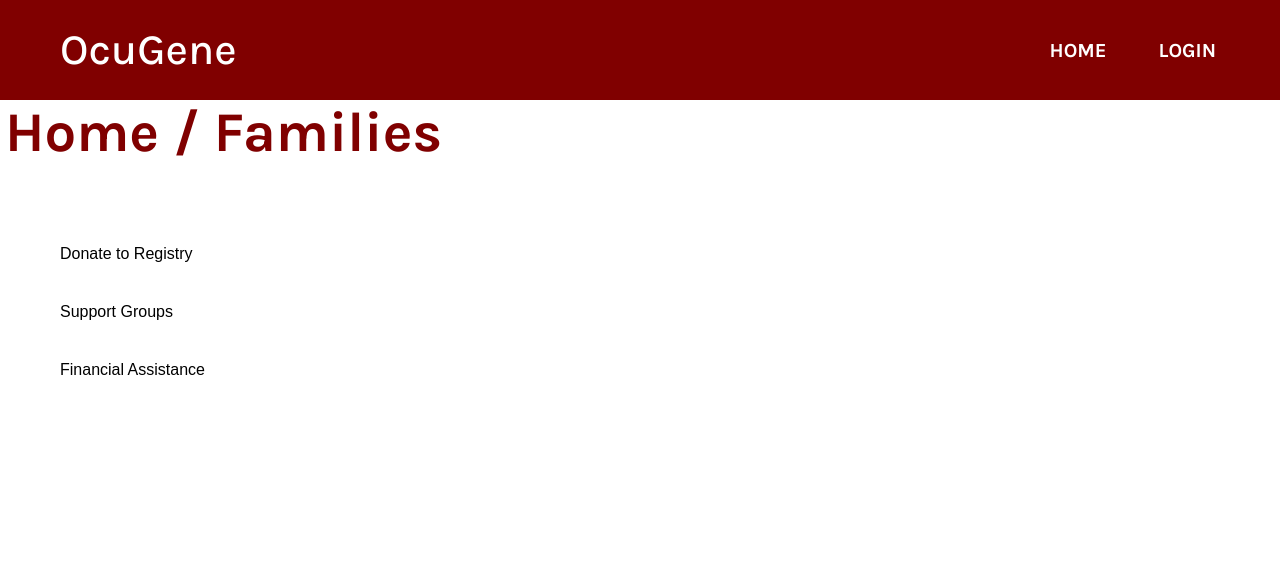
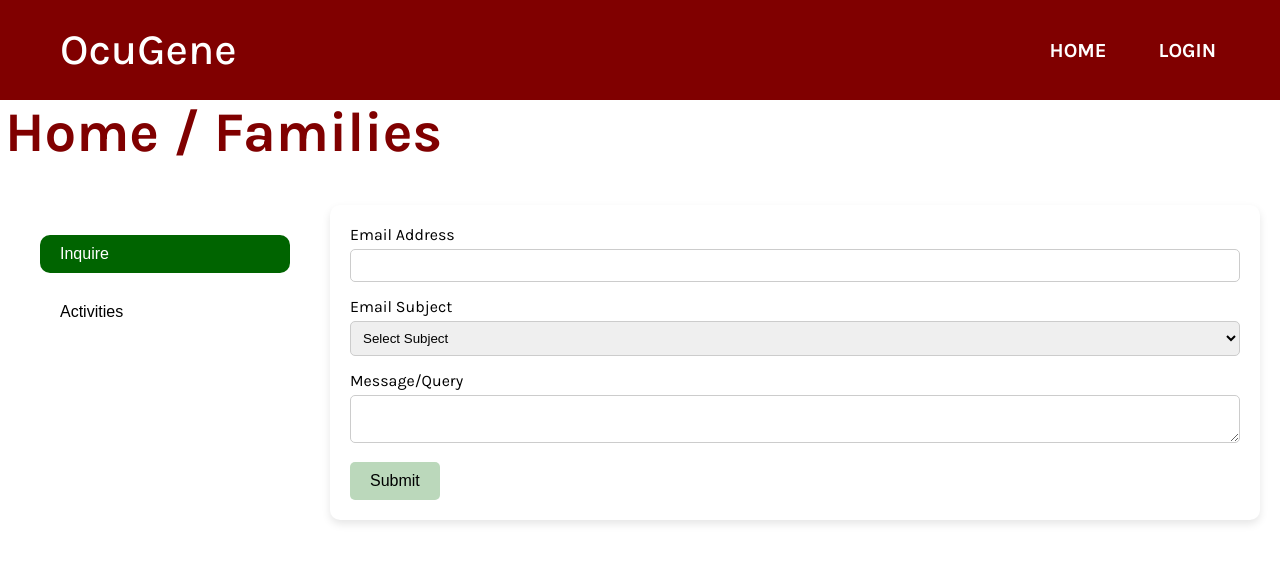
Before and after one commit to ocugene/OcuGene-Frontend, a Next.js app: page /families in a window 1280 px wide. Shown: the top 562 px of the page. Built offline with nearby package versions, Linux system fonts and the light colour scheme.

Commit message:
combined donation and financial assistance inquiries and connected families activities to backend

```diff
--- a/app/(basic-pages)/families/page.js
+++ b/app/(basic-pages)/families/page.js
@@ -3,13 +3,12 @@
 import React, { useState } from 'react';
 import NavbarLanding from '@/components/navbarLanding';
 import SidebarFamilies from '@/components/familiesSideBar';
-import Donate from '@/components/familiesDonate';
-import Support from '@/components/familiesSupGrp';
-import Financial from '@/components/familiesFinAsst';
+import Inquire from '@/components/familiesInquire';
+import Activities from '@/components/familiesActivities';
 import './families.css';
 
 const FamiliesPage = () => {
-  const [activeComponent, setActiveComponent] = useState('');
+  const [activeComponent, setActiveComponent] = useState('inquire');
 
   const handleButtonClick = (componentName) => {
     setActiveComponent(componentName);
@@ -24,9 +23,8 @@ const FamiliesPage = () => {
       <div className="families-container">
         <SidebarFamilies onButtonClick={handleButtonClick} />
         <div className="content">
-          {activeComponent === 'donate' && <Donate />}
-          {activeComponent === 'support' && <Support />}
-          {activeComponent === 'financial' && <Financial />}
+          {activeComponent === 'inquire' && <Inquire />}
+          {activeComponent === 'activities' && <Activities />}
         </div>
       </div>
     </div>
--- /dev/null
+++ b/components/familiesActivities.js
@@ -0,0 +1,99 @@
+import {React, useState, useEffect} from 'react';
+import './familiesActivities.css';
+
+const FamiliesSupGrp = () => {
+  const [events, setEvents] = useState([
+    // {
+    //   id: 1,
+    //   title: 'Symposium on Genetic Disorders',
+    //   type: 'Symposium',
+    //   date: '2023-10-15',
+    //   time: '10:00AM - 02:00PM',
+    //   location: 'Community Hall, City Center'
+    // },
+    // {
+    //   id: 2,
+    //   title: 'Charity Concert for Rare Diseases',
+    //   type: 'Concert',
+    //   date: '2023-11-05',
+    //   time: '06:00PM - 09:00PM',
+    //   location: 'Grand Auditorium, Downtown'
+    // },
+    // {
+    //   id: 3,
+    //   title: 'Monthly Support Group Meeting',
+    //   type: 'Support Group',
+    //   date: '2023-12-01',
+    //   time: '04:00PM - 06:00PM',
+    //   location: 'Health Center, Westside'
+    // }
+  ]);
+
+  const transformEventData = (serverData) => {
+    return serverData.map((event) => {
+      // Parse the date to 'YYYY-MM-DD'
+      const eventDate = new Date(event.date);
+      const formattedDate = eventDate.toISOString().slice(0, 10);
+
+      // Convert start and end times to 12-hour format
+      const formatTime = (time) => {
+        let [hour, minute] = time.split(':');
+        const isPM = hour >= 12;
+        hour = hour % 12 || 12;
+        const suffix = isPM ? 'PM' : 'AM';
+        return `${String(hour).padStart(2, '0')}:${minute}${suffix}`;
+      };
+
+      const startTime = formatTime(event.startTime);
+      const endTime = formatTime(event.endTime);
+
+      return {
+        id: event.activityID,
+        title: event.title,
+        type: event.activityType,
+        date: formattedDate,
+        time: `${startTime} - ${endTime}`,
+        location: event.location,
+      };
+    });
+  };
+
+  useEffect(() => {
+
+    fetch('http://localhost:8080/activity/get-all', {
+      method: 'GET',
+    })
+    .then(response => {
+      if (!response.ok) {
+        throw new Error('Network response was not ok');
+      }
+      return response.json();
+    })
+    .then(data => {
+      setEvents(transformEventData(data));
+    })
+    .catch(error => {
+      console.error('Error:', error);
+      // Handle errors here
+    });
+
+  }, [])
+
+  return (
+    <div>
+      {events.map((event, index) => (
+        <div key={index} className="event-card">
+          <h2 className="event-title">{event.title}</h2>
+          <ul className="event-details">
+            <li>{event.type}</li>
+            <li>{event.date}</li>
+            <li>{event.time}</li>
+            <li>{event.location}</li>
+          </ul>
+        </div>
+      ))}
+    </div>
+  );
+};
+
+export default FamiliesSupGrp;
--- a/components/familiesFinAsst.css
+++ /dev/null
@@ -1,44 +0,0 @@
-@import url('https://fonts.googleapis.com/css2?family=Karla:wght@400;700&display=swap');
-
-.finasst-form {
-    flex-grow: 1;
-    background-color: white;
-    padding: 20px;
-    border-radius: 10px;
-    box-shadow: 0 4px 8px rgba(0, 0, 0, 0.1);
-    font-family: 'Karla', sans-serif;
-}
-
-.form-group {
-  margin-bottom: 15px;
-}
-
-.form-group label {
-  display: block;
-  margin-bottom: 5px;
-}
-
-.form-group input,
-.form-group textarea {
-  width: 100%;
-  padding: 8px;
-  box-sizing: border-box;
-  border: 1px solid #ccc;
-  border-radius: 5px;
-}
-
-.submit-button {
-  background-color: #BBD8BB;
-  color: black;
-  border: none;
-  border-radius: 5px;
-  padding: 10px 20px;
-  cursor: pointer;
-  font-size: 1em;
-  /* width: 100%; */
-}
-
-.submit-button:hover {
-  background-color: darkgreen;
-  color: white;
-}
--- a/components/familiesFinAsst.js
+++ /dev/null
@@ -1,45 +0,0 @@
-import React, { useState } from 'react';
-import './familiesFinAsst.css';
-
-const FamiliesFinAsst = () => {
-  const [email, setEmail] = useState('');
-  const [message, setMessage] = useState('');
-
-  const handleSubmit = (e) => {
-    e.preventDefault();
-    if (window.confirm('Are you sure you want to submit this form?')) {
-      // Handle form submission logic here
-      console.log('Email:', email);
-      console.log('Message:', message);
-    }
-  };
-
-  return (
-    <div>
-      <form onSubmit={handleSubmit} className="finasst-form">
-        <div className="form-group">
-          <label htmlFor="email">Email Address</label>
-          <input
-            type="text"
-            id="email"
-            value={email}
-            onChange={(e) => setEmail(e.target.value)}
-            required
-          />
-        </div>
-        <div className="form-group">
-          <label htmlFor="message">Message/Query</label>
-          <textarea
-            id="message"
-            value={message}
-            onChange={(e) => setMessage(e.target.value)}
-            required
-          />
-        </div>
-        <button type="submit" className="submit-button">Submit</button>
-      </form>
-    </div>
-  );
-};
-
-export default FamiliesFinAsst;
--- a/components/familiesDonate.css
+++ b/components/familiesInquire.css
@@ -19,7 +19,8 @@
 }
 
 .form-group input,
-.form-group textarea {
+.form-group textarea,
+.form-group select {
   width: 100%;
   padding: 8px;
   box-sizing: border-box;
--- a/components/familiesDonate.js
+++ b/components/familiesInquire.js
@@ -1,21 +1,24 @@
 import React, { useState } from 'react';
-import './familiesDonate.css';
+import './familiesInquire.css';
 
 const FamiliesDonate = () => {
-  const [email, setEmail] = useState('');
-  const [message, setMessage] = useState('');
+
+  const [formData, setFormData] = useState(
+    {
+      email: '',
+      message: '',
+      type: ''
+    }
+  );
+
+  const handleChange = (e) => {
+    const {name, value} = e.target;
+    setFormData(prevFormData => ({...prevFormData, [name]:value}));
+  }
 
   const handleSubmit = (e) => {
     e.preventDefault();
     if (window.confirm('Are you sure you want to submit this form?')) {
-      // Handle form submission logic here
-      // console.log('Email:', email);
-      // console.log('Message:', message);
-
-      const formData = {
-        email: email,
-        message: message,
-      };
 
       fetch('http://localhost:8080/query/submit', {
         method: 'POST',
@@ -49,17 +52,30 @@ const FamiliesDonate = () => {
           <input
             type="text"
             id="email"
-            value={email}
-            onChange={(e) => setEmail(e.target.value)}
+            value={formData.email}
+            onChange={handleChange}
             required
           />
+        </div>
+        <div className="form-group">
+          <label htmlFor="type">Email Subject</label>
+          <select
+            id="type"
+            value={formData.type}
+            onChange={handleChange}
+            required
+          >
+            <option value='' disabled> Select Subject</option>
+            <option value='DONATION'> Donate to Registry</option>
+            <option value='FINANCIAL ASSISTANCE'> Financial Assistance</option>
+          </select>
         </div>
         <div className="form-group">
           <label htmlFor="message">Message/Query</label>
           <textarea
             id="message"
-            value={message}
-            onChange={(e) => setMessage(e.target.value)}
+            value={formData.message}
+            onChange={handleChange}
             required
           />
         </div>
--- a/components/familiesSideBar.js
+++ b/components/familiesSideBar.js
@@ -4,7 +4,7 @@ import React, { useState } from 'react';
 import './FamiliesSideBar.css';
 
 const FamiliesSideBar = ({ onButtonClick }) => {
-  const [activeButton, setActiveButton] = useState('');
+  const [activeButton, setActiveButton] = useState('inquire');
 
   const handleButtonClick = (buttonName) => {
     setActiveButton(buttonName);
@@ -14,22 +14,16 @@ const FamiliesSideBar = ({ onButtonClick }) => {
   return (
     <div className="sidebar">
       <button
-        className={`sidebar-button ${activeButton === 'donate' ? 'active' : ''}`}
-        onClick={() => handleButtonClick('donate')}
+        className={`sidebar-button ${activeButton === 'inquire' ? 'active' : ''}`}
+        onClick={() => handleButtonClick('inquire')}
       >
-        Donate to Registry
+        Inquire
       </button>
       <button
-        className={`sidebar-button ${activeButton === 'support' ? 'active' : ''}`}
-        onClick={() => handleButtonClick('support')}
+        className={`sidebar-button ${activeButton === 'activities' ? 'active' : ''}`}
+        onClick={() => handleButtonClick('activities')}
       >
-        Support Groups
-      </button>
-      <button
-        className={`sidebar-button ${activeButton === 'financial' ? 'active' : ''}`}
-        onClick={() => handleButtonClick('financial')}
-      >
-        Financial Assistance
+        Activities
       </button>
     </div>
   );
--- a/components/familiesSupGrp.js
+++ /dev/null
@@ -1,46 +0,0 @@
-import React from 'react';
-import './familiesSupGrp.css';
-
-const FamiliesSupGrp = () => {
-  const events = [
-    {
-      title: 'Symposium on Genetic Disorders',
-      type: 'Symposium',
-      date: '2023-10-15',
-      time: '10:00AM - 02:00PM',
-      location: 'Community Hall, City Center'
-    },
-    {
-      title: 'Charity Concert for Rare Diseases',
-      type: 'Concert',
-      date: '2023-11-05',
-      time: '06:00PM - 09:00PM',
-      location: 'Grand Auditorium, Downtown'
-    },
-    {
-      title: 'Monthly Support Group Meeting',
-      type: 'Support Group',
-      date: '2023-12-01',
-      time: '04:00PM - 06:00PM',
-      location: 'Health Center, Westside'
-    }
-  ];
-
-  return (
-    <div>
-      {events.map((event, index) => (
-        <div key={index} className="event-card">
-          <h2 className="event-title">{event.title}</h2>
-          <ul className="event-details">
-            <li>{event.type}</li>
-            <li>{event.date}</li>
-            <li>{event.time}</li>
-            <li>{event.location}</li>
-          </ul>
-        </div>
-      ))}
-    </div>
-  );
-};
-
-export default FamiliesSupGrp;
```
Also changed, not shown: components/familiesActivities.css (renamed from components/familiesSupGrp.css).
